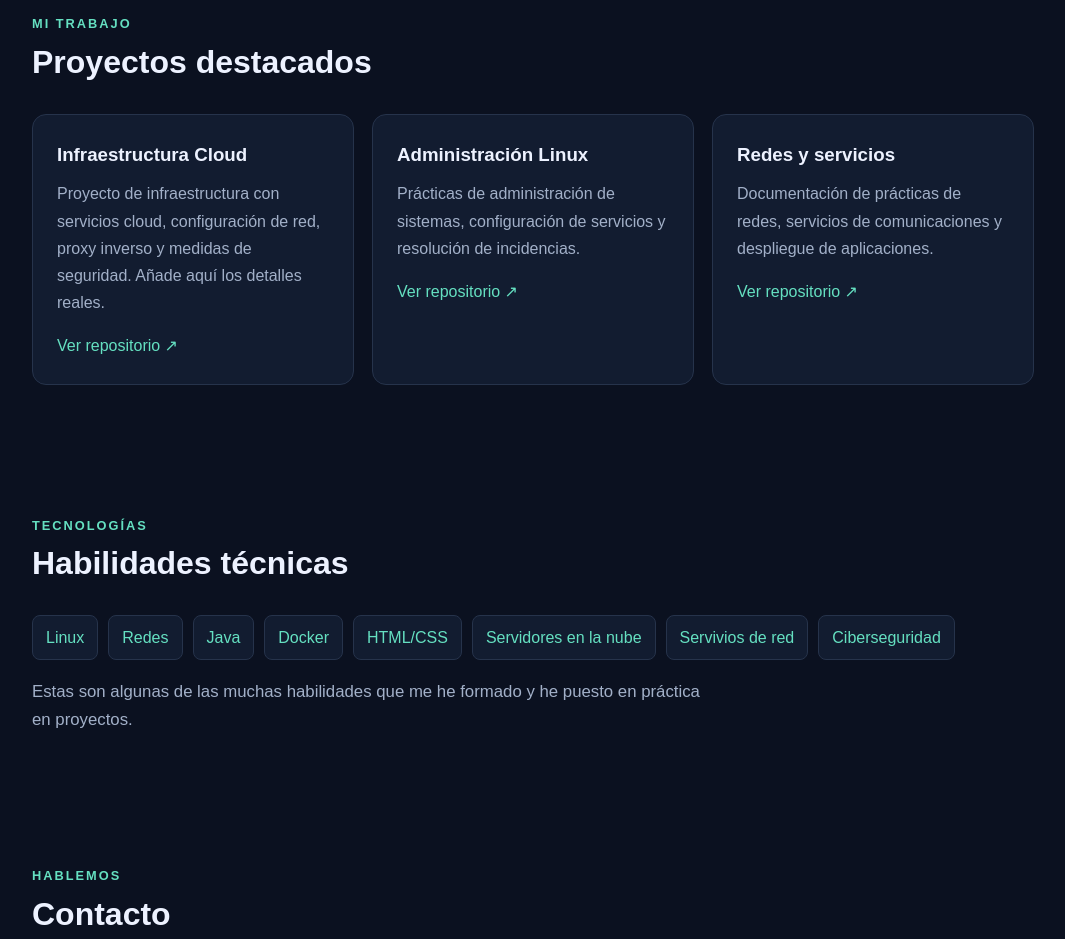
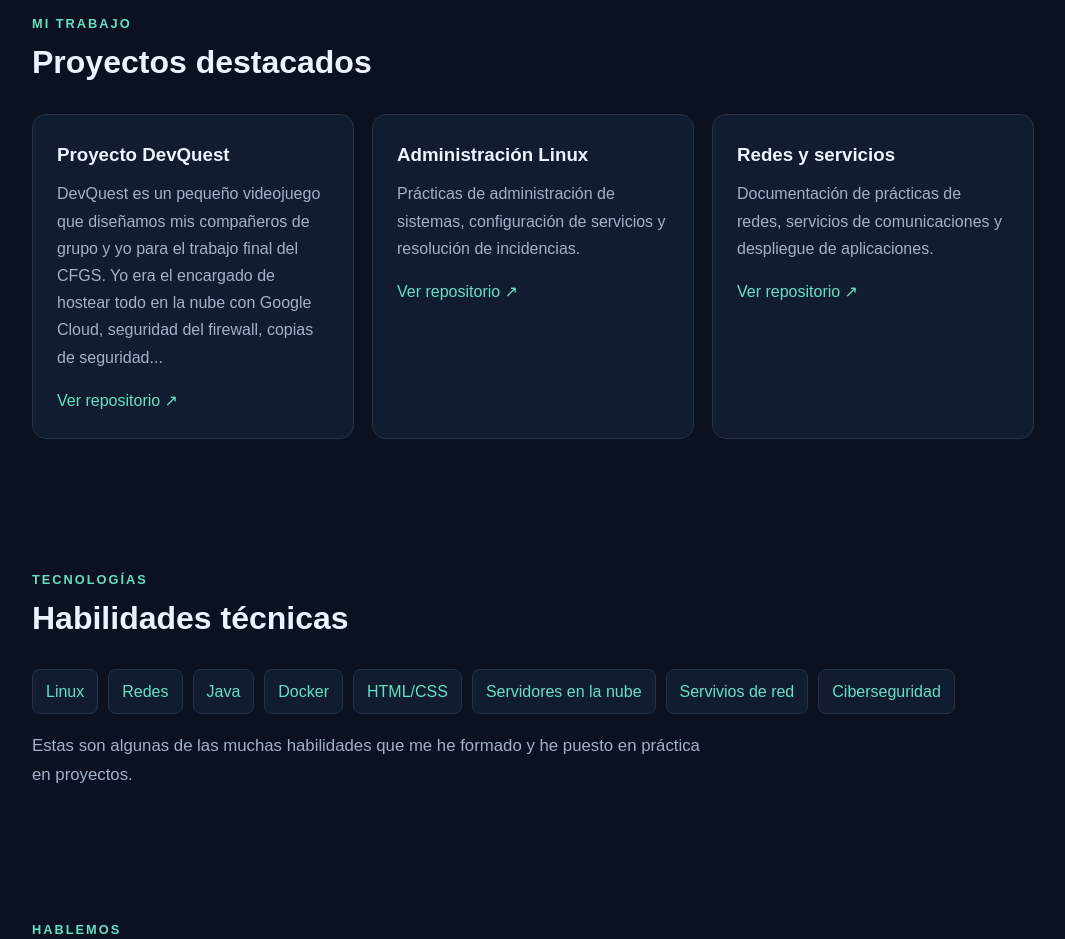
Before and after one commit to jootoss/jootoss.github.io, a plain HTML site: page index.html in a window 1280 px wide. Shown: the part 1100-2039 px from the top of the page, without its empty margins (107-1172 px from the left). Drawn offline with Linux system fonts and the light colour scheme.

Commit message:
Update index.html

```diff
--- a/index.html
+++ b/index.html
@@ -242,11 +242,13 @@
 
       <div class="grid">
         <article class="card">
-          <h3>Infraestructura Cloud</h3>
+          <h3>Proyecto DevQuest</h3>
           <p>
-            Proyecto de infraestructura con servicios cloud,
-            configuración de red, proxy inverso y medidas
-            de seguridad. Añade aquí los detalles reales.
+            DevQuest es un pequeño videojuego que diseñamos
+            mis compañeros de grupo y yo para el trabajo final
+            del CFGS. Yo era el encargado de hostear todo en la
+            nube con Google Cloud, seguridad del firewall, copias
+            de seguridad...
           </p>
           <a href="https://github.com/TU-USUARIO"
              target="_blank" rel="noopener noreferrer">
```
